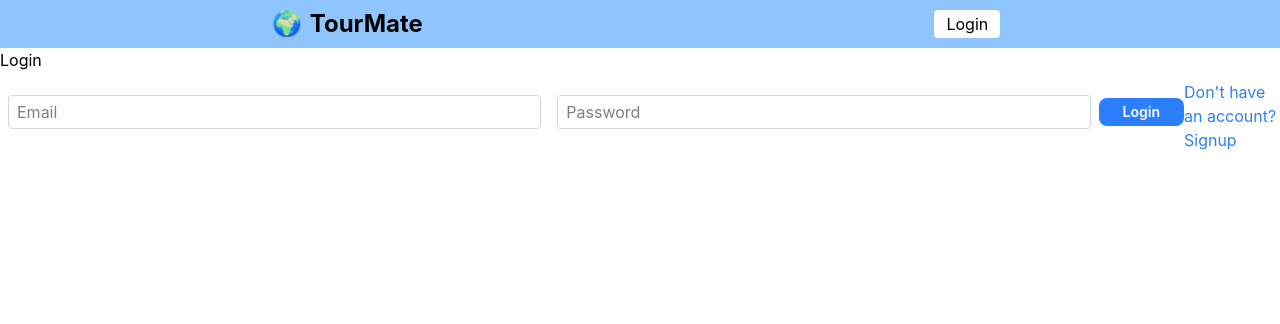
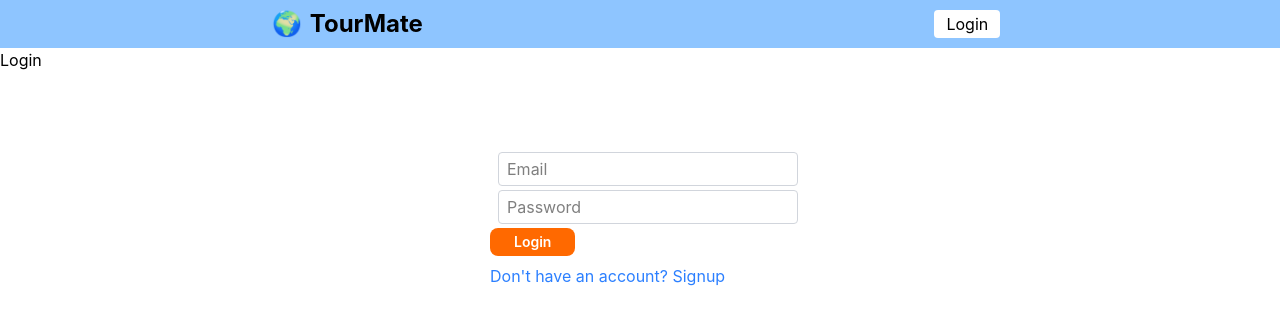
Before and after one commit to NikitaChormale/tiny-tours, a React (Vite) app in the folder client/: page /login in a window 1280 px wide. Shown: the top 324 px of the page. Built offline with nearby package versions, Linux system fonts and the light colour scheme.

Commit message:
fetch the userdata  and jwt tokens

```diff
--- a/client/src/components/Button.jsx
+++ b/client/src/components/Button.jsx
@@ -11,7 +11,7 @@ function Button({ title, size = "sm", varient = "primary", onClick }) {
   const variant_classes = {
     primary: "bg-blue-500 text-white hover:bg-blue-600 focus:ring-blue-400",
     secondary: "bg-gray-500 text-white hover:bg-gray-600 focus:ring-gray-400",
-    danger: "bg-red-500 text-white hover:bg-red-600 focus:ring-red-400",
+    danger: "bg-red-500 text-black hover:bg-red-600 focus:ring-red-400",
     outline: "border border-blue-500 text-blue-500 hover:bg-blue-50 focus:ring-blue-400",
     pink: "bg-pink-600 text-white hover:bg-pink-700"
   };
@@ -19,9 +19,9 @@ function Button({ title, size = "sm", varient = "primary", onClick }) {
   return (
     <div>
       <button
-        className={`px-6  bg-blue-500 text-white font-semibold rounded-lg
-             hover:bg-blue-600 transition duration-200
-             focus:outline-none focus:ring-2 focus:ring-blue-400 ${size_classes[size]} ${variant_classes[varient]}`}
+        className={`px-6  bg-orange-500 text-black font-semibold rounded-lg
+             hover:bg-orange-600 transition duration-200
+             focus:outline-none focus:ring-2 focus:ring-orange-400 ${size_classes[size]} ${variant_classes[varient]}`}
         onClick={onClick}
       >
         {title}
--- a/client/src/components/Navbar.jsx
+++ b/client/src/components/Navbar.jsx
@@ -1,50 +1,54 @@
-import React from 'react';
-import { useEffect, useState} from 'react';
-import {Link} from "react-router-dom"
-import {getUserData,logoutUser} from "./../utils";
-import Button from"./Button";
-import {Toaster} from "react-hot-toast"
-
+import React, { useEffect, useState } from 'react';
+import { Link } from "react-router-dom";
+import { getUserData, logoutUser } from "./../utils";
+import Button from "./Button";
+import { Toaster } from "react-hot-toast";
 
 function Navbar() {
   const [userData, setUserData] = useState({});
 
+  const fetchUserData = () => {
+    const data = getUserData();
+    setUserData(data);
+  };
 
-   const fetchUserData =()=>{
-      const data= getUserData();
-      console.log("fetched user data", data);
-      setUserData(data);
+  const handleLogout = () => {
+    logoutUser();
+    setUserData({});
+  };
 
-   }
-    useEffect(()=>{
+  useEffect(() => {
     fetchUserData();
-    },[]);
+  }, []);
+
   return (
     <div className='bg-blue-300 px-4 py-2 flex justify-around items-center'>
+
       <Link to="/">
         <div className="text-2xl font-bold text-black flex items-center gap-2">
           🌍 <span>TourMate</span>
         </div>
       </Link>
+
       <div>
-          {userData?.name ?(
-            <div>
-              Hello,{userData.name}!
-               <Button  variant="secondary" title='Logout' onClick={logoutUser} />
+        {userData?.name ? (
+          <div className='flex items-center gap-2'>
+            <span className='bg-black text-white flex items-center justify-center rounded-full h-8 w-8'>
+              {userData?.name[0]}
+            </span>
+            <span>Hello, {userData.name}!</span>
+            <Button variant=" danger" title='Logout' onClick={handleLogout} />
           </div>
-
-          ):
-          (
-         <Link className='bg-white text-black-500 px-3 py-1
-         rounded mr-2' to="/login">
+        ) : (
+          <Link className='bg-white text-black px-3 py-1 rounded mr-2' to="/login">
             Login
           </Link>
         )}
+      </div>
 
+      <Toaster />
     </div>
-        <Toaster/>
-    </div>
-  )};
+  );
+}
 
-
-export default Navbar
+export default Navbar;
--- a/client/src/views/Dashboard.jsx
+++ b/client/src/views/Dashboard.jsx
@@ -1,10 +1,40 @@
-import React from 'react'
-import Navbar from '../components/Navbar'
+import axios from 'axios';
+import  { useEffect, useState } from 'react'
+import Navbar from '../components/Navbar';
+import toast,{Toaster} from "react-hot-toast"
+import { getUserjwtToken } from '../utils';
+
+
 function Dashboard() {
+
+  const {tours,setTours}=useState([]);
+
+  const loadTours= async()=>{
+    const userJwt= getUserjwtToken();
+
+
+    const response = await axios.get("http://localhost:8080/tours",{
+      headers:{
+        Authorization:`Bearer ${userJwt}`,
+      },
+    });
+    if (response.data.success){
+      toast .success(response.data.message)
+    }
+    else{
+      toast.error(response.data.message);
+    }
+  };
+
+  useEffect(() =>{
+    loadTours();
+  }, []);
+
   return (
     <div>
         <Navbar/>
       <h1>DashBoard</h1>
+      <Toaster/>
     </div>
   )
 }
--- a/client/src/views/Login.jsx
+++ b/client/src/views/Login.jsx
@@ -59,7 +59,7 @@ return (
 
 <h1>Login</h1>
 
-    <div className='flex justify-centre items-center w[300px]'>
+    <div className='w-75 block mx-auto mt-20'>
 <Input
 type='email'
 placeholder='Email'
```
Lines whose indentation alone changed are shown as unchanged.
